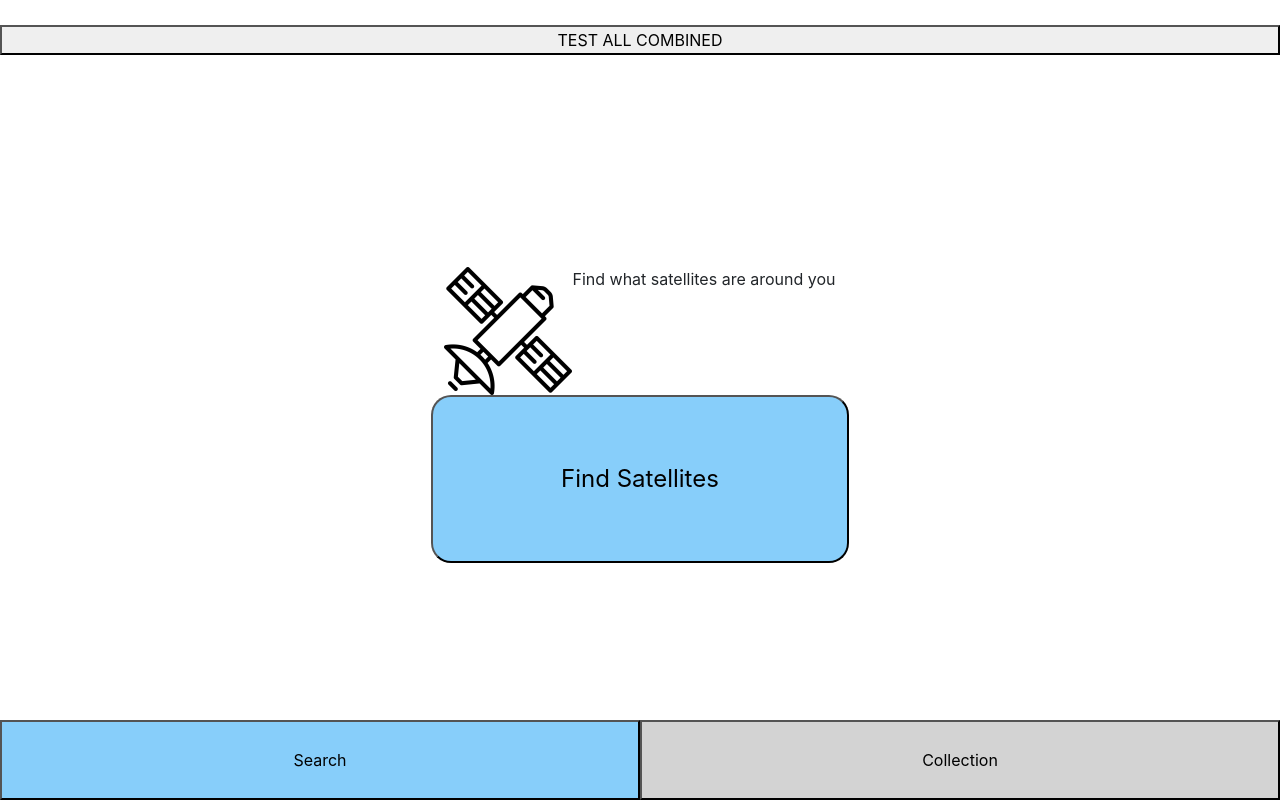
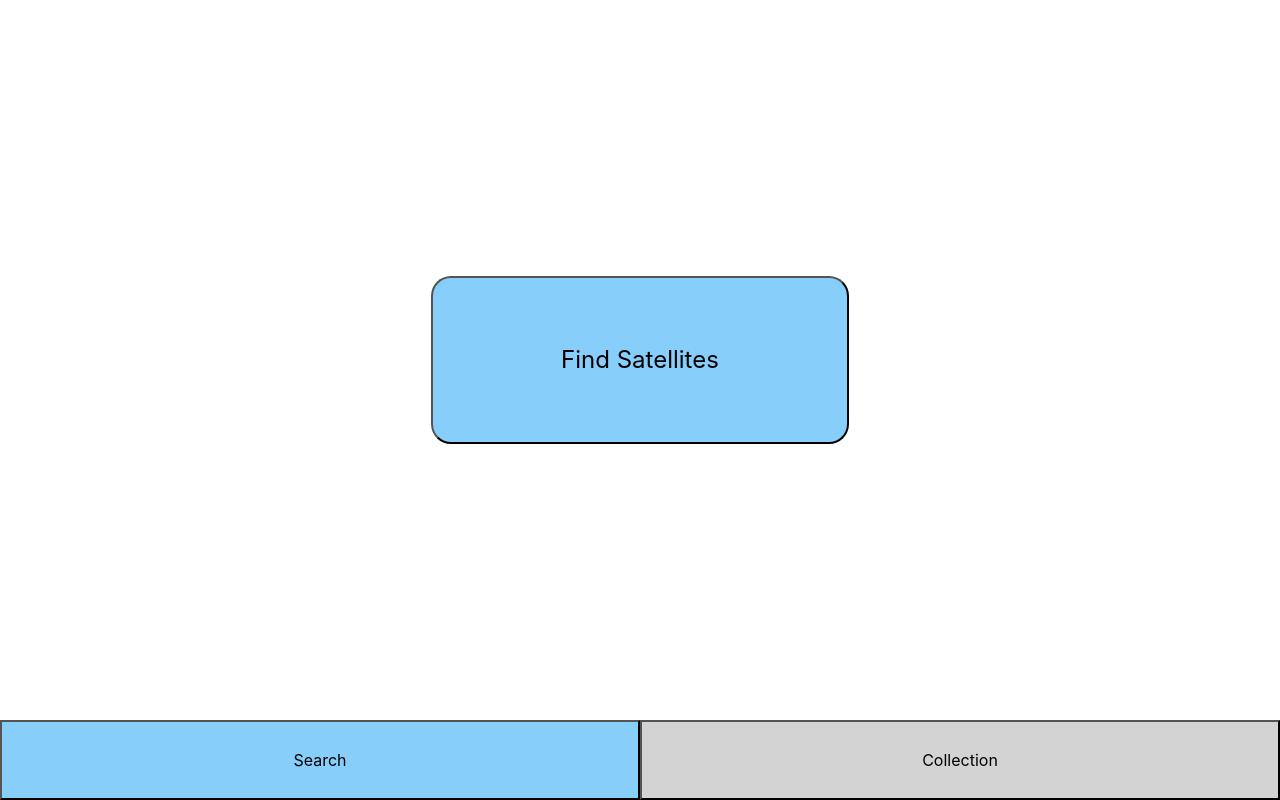
Before and after one commit to rickychhoukdean/satellite-go, a React (Create React App) app: page / in a window 1280 px wide. Built offline with nearby package versions, Linux system fonts and the light colour scheme; the HTML template or start-up script is replaced by a standard one.

Commit message:
stylin' on master don't hate

```diff
--- a/src/App.css
+++ b/src/App.css
@@ -2,7 +2,6 @@
   display: flex;
   flex-direction: column;
   text-align: center;
-  justify-content: center;
   align-content: center;
   height: 100vh;
   width: 100vw;
@@ -14,7 +13,6 @@
 
 .App-header {
   background-color: #282c34;
-  min-height: 100vh;
   display: flex;
   flex-direction: column;
   align-items: center;
--- a/src/App.js
+++ b/src/App.js
@@ -87,7 +87,7 @@
 
 return (
   <div className="App">
-	<button onClick={() => getWikiAllSatInfo(["2", "28", "30", "7", "20"])}>TEST ALL COMBINED</button>
+	{/* <button onClick={() => getWikiAllSatInfo(["2", "28", "30", "7", "20"])}>TEST ALL COMBINED</button>	 */}
 	{display}
   </div>
 )
--- a/src/components/Carousel/Carousel.js
+++ b/src/components/Carousel/Carousel.js
@@ -35,7 +35,7 @@
 
   return (
     <div className="carousel-container">
-      <Title title={title} />
+      {/* <Title title={title} /> */}
     <div className="carousel-description"> There are {sats.length} satellites in the area! </div>
     <Carousel activeIndex={index} direction={direction} onSelect={handleSelect} interval={null}>
       {console.log(sats)}
@@ -54,18 +54,6 @@
           </Carousel.Item>
         )
       })}
-      <Carousel.Item>
-      <SatelliteCard
-        sat={{
-          satname:'5u93R-Probe',
-          satalt:'500'
-        }}
-        launchDate=''
-        image='https://waterfm.com/wp-content/uploads/satellite-in-space.jpg'
-        desc="In the context of spaceflight, a satellite is an object that has been intentionally placed into orbit. These objects are called artificial satellites to distinguish them from natural satellites such as Earth's Moon."
-      />
-
-      </Carousel.Item>
     </Carousel>
     </div>
   );
--- a/src/components/FindCard/FindCard.js
+++ b/src/components/FindCard/FindCard.js
@@ -5,7 +5,7 @@
 export default function FindCard({ getLocation, text, title }) {
   return (
     <>
-    <Title title={title} />
+    {/* <Title title={title} /> */}
     <button className="find-button" onClick={getLocation}>
       Find Satellites
     </button>
--- a/src/components/SatelliteCard/SatelliteCard.js
+++ b/src/components/SatelliteCard/SatelliteCard.js
@@ -68,7 +68,7 @@
                     launch date: {sat.launchDate}
                 </p>
                 <p className='text'>
-                    {desc}
+                    {sat.description}
                 </p>
             </div>
             }
--- a/src/components/Title/Title.js
+++ b/src/components/Title/Title.js
@@ -5,7 +5,7 @@
 export default function Title({ title }) {
   return (
     <div className="title-container">
-      <img className="logo-nav" src={logo} alt="Satellite logo" />
+      {/* <img className="logo-nav" src={logo} alt="Satellite logo" /> */}
       <div className="title">{title}</div>
     </div>
   );
```
